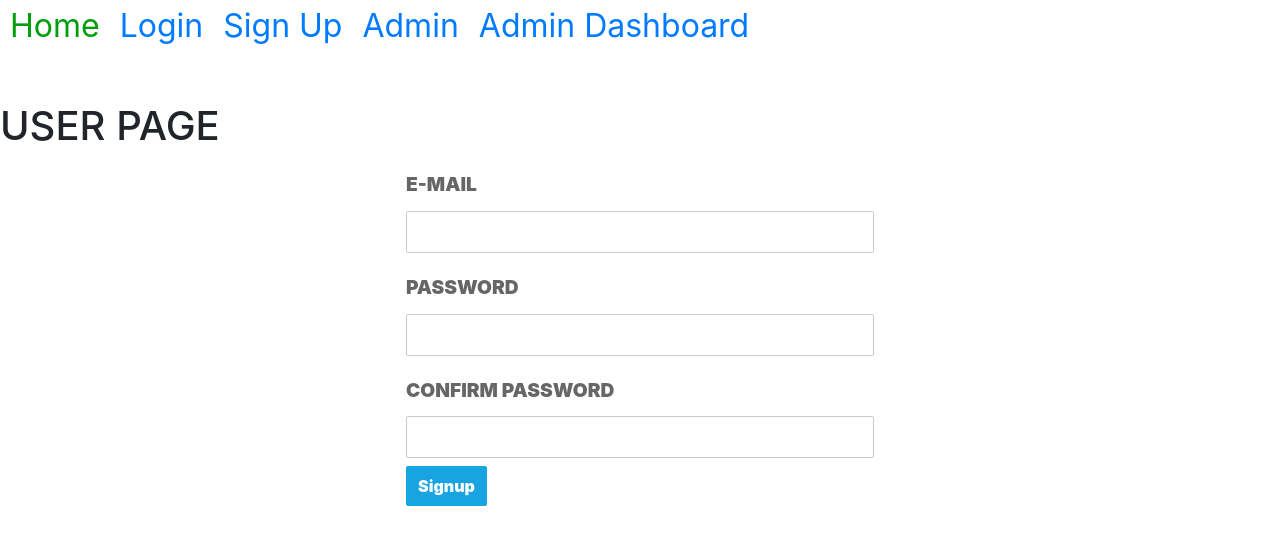
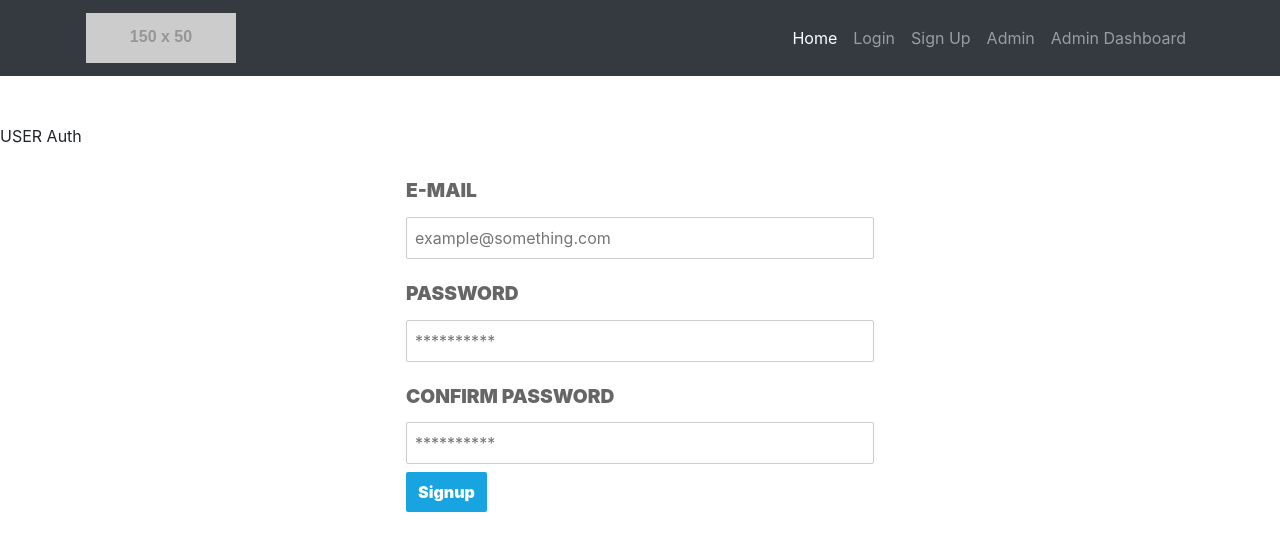
Before and after one commit to gonviegas/vue-sql-crypto-exchange, a Vue app: page /#/user/signup in a window 1280 px wide. Shown: the top 550 px of the page. Built offline with nearby package versions, Linux system fonts and the light colour scheme; the HTML template or start-up script is replaced by a standard one.

Commit message:
User login and Signup PHP done, except email validation. Updated navbar style.

```diff
--- a/src/components/home/HomeNavBar.vue
+++ b/src/components/home/HomeNavBar.vue
@@ -1,12 +1,60 @@
 <template>
   <div id="nav-bar">
-    <ul>
-      <router-link to="/"><li>Home</li></router-link>
-      <router-link to="/user/login"><li>Login</li></router-link>
-      <router-link to="/user/signup"><li>Sign Up</li></router-link>
-      <router-link to="/admin/login"><li>Admin</li></router-link>
-      <router-link to="/admin/dashboard"><li>Admin Dashboard</li></router-link>
-    </ul>
+    <nav class="navbar navbar-expand-lg navbar-dark bg-dark static-top">
+      <div class="container">
+        <a class="navbar-brand" href="#">
+          <img src="http://placehold.it/150x50?text=Logo" alt="" />
+        </a>
+        <button
+          class="navbar-toggler"
+          type="button"
+          data-toggle="collapse"
+          data-target="#navbarResponsive"
+          aria-controls="navbarResponsive"
+          aria-expanded="false"
+          aria-label="Toggle navigation"
+        >
+          <span class="navbar-toggler-icon"></span>
+        </button>
+        <div class="collapse navbar-collapse" id="navbarResponsive">
+          <ul class="navbar-nav ml-auto">
+            <li class="nav-item active">
+              <router-link class="nav-link" to="/"
+                ><li>Home</li>
+                <span class="sr-only">(current)</span>
+              </router-link>
+            </li>
+            <li class="nav-item">
+              <router-link class="nav-link" to="/user/login"
+                ><li>Login</li></router-link
+              >
+            </li>
+            <li class="nav-item">
+              <router-link class="nav-link" to="/user/signup"
+                ><li>Sign Up</li></router-link
+              >
+            </li>
+            <li class="nav-item">
+              <router-link class="nav-link" to="/admin/login"
+                ><li>Admin</li></router-link
+              >
+            </li>
+            <li class="nav-item">
+              <router-link class="nav-link" to="/admin/dashboard"
+                ><li>Admin Dashboard</li></router-link
+              >
+            </li>
+          </ul>
+        </div>
+      </div>
+    </nav>
+
+    <!-- Page Content -->
+    <div class="container">
+      <h1 class="mt-4"></h1>
+      <p></p>
+    </div>
+    <ul></ul>
   </div>
 </template>
 
@@ -17,25 +65,4 @@ export default {
 </script>
 
 <!-- Add "scoped" attribute to limit CSS to this component only -->
-<style scoped lang="scss">
-#nav-bar {
-  display: flex;
-  width: 100%;
-  margin-bottom: 50px;
-  ul {
-    display: flex;
-    list-style: none;
-    padding: 0;
-    margin: 0 20px 0 0;
-    li {
-      font-size: 2rem;
-      padding: 2px 10px;
-      cursor: pointer;
-
-      &:hover {
-        color: #009e0d;
-      }
-    }
-  }
-}
-</style>
+<style scoped lang="scss"></style>
--- a/src/components/user/auth/UserAuthLogin.vue
+++ b/src/components/user/auth/UserAuthLogin.vue
@@ -32,7 +32,9 @@ export default {
   name: "UserAuthLogin",
   data() {
     return {
-      msg: ""
+      msg: "",
+      email: "",
+      password: ""
     };
   },
   methods: {
@@ -51,7 +53,8 @@ export default {
         }
       })
         .then(res => {
-          if (res.data.err == true) {
+          if (res.data.err) {
+            this.resetForm();
             this.msg = res.data.msg;
           } else {
             this.$router.push("dashboard");
--- a/src/components/user/auth/UserAuthSignUp.vue
+++ b/src/components/user/auth/UserAuthSignUp.vue
@@ -6,17 +6,32 @@
           <ul>
             <li>
               <label for="email">E-mail</label>
-              <input type="text" name="email" v-model="email" />
+              <input
+                type="email"
+                placeholder="example@something.com"
+                name="email"
+                v-model="email"
+              />
             </li>
 
             <li>
               <label for="password">Password</label>
-              <input type="password" name="password" v-model="password" />
+              <input
+                type="password"
+                placeholder="**********"
+                name="password"
+                v-model="password"
+              />
             </li>
 
             <li>
               <label for="cpassword">Confirm Password</label>
-              <input type="password" name="cpassword" v-model="cpassword" />
+              <input
+                type="password"
+                placeholder="**********"
+                name="cpassword"
+                v-model="cpassword"
+              />
             </li>
           </ul>
         </fieldset>
@@ -25,7 +40,7 @@
         </fieldset>
       </form>
       <div id="msg">
-        <h3>{{ msg }}</h3>
+        <p>{{ msg }}</p>
       </div>
     </div>
   </div>
@@ -38,10 +53,18 @@ export default {
   name: "UserAuthSignUp",
   data() {
     return {
-      msg: ""
+      msg: "",
+      email: "",
+      password: "",
+      cpassword: ""
     };
   },
   methods: {
+    resetForm() {
+      this.email = "";
+      this.password = "";
+      this.cpassword = "";
+    },
     userSignUp() {
       axios({
         method: "post",
@@ -53,8 +76,10 @@ export default {
           action: "user_signup"
         }
       })
-        .then(res => (this.msg = res.data.msg))
-
+        .then(res => {
+          this.resetForm();
+          this.msg = res.data.msg;
+        })
         .catch(err => {
           this.msg = err;
         });
--- a/src/views/UserAuth.vue
+++ b/src/views/UserAuth.vue
@@ -1,7 +1,7 @@
 <template>
   <div class="home">
     <HomeNavBar />
-    <h1>USER PAGE</h1>
+    <p>USER Auth</p>
     <router-view />
   </div>
 </template>
```
Also changed, not shown: 2 other files (tests, documents, lock files or other folders).
